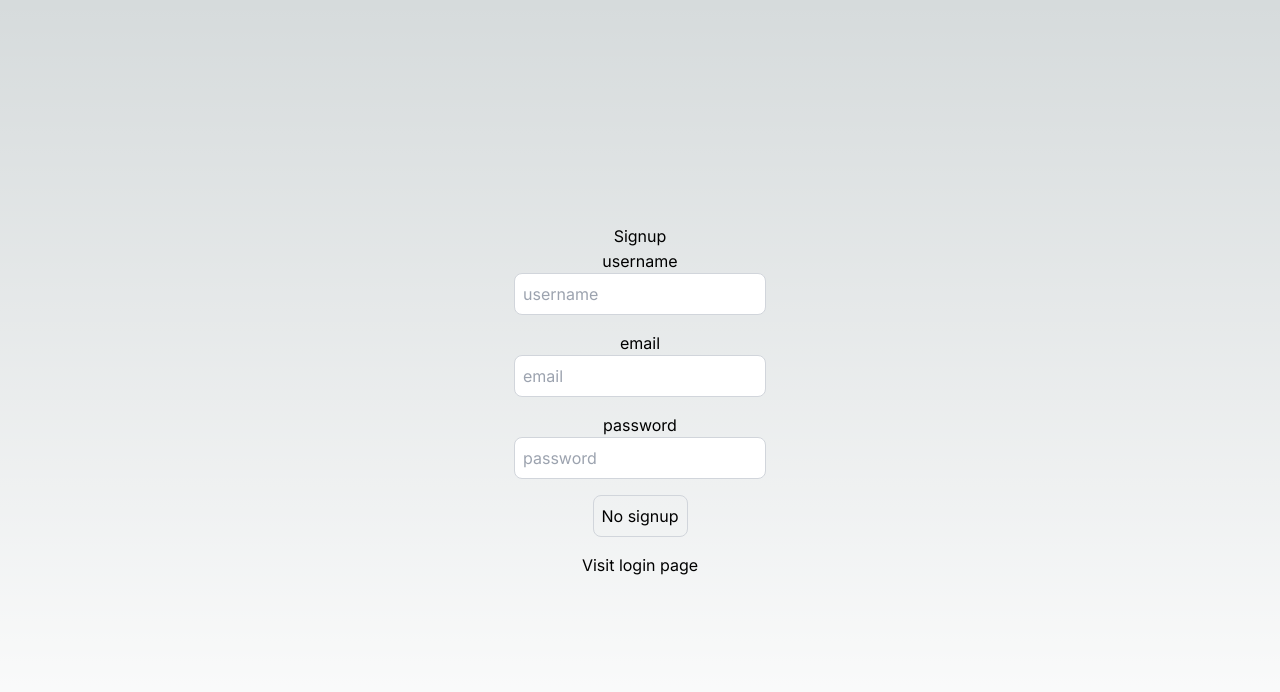
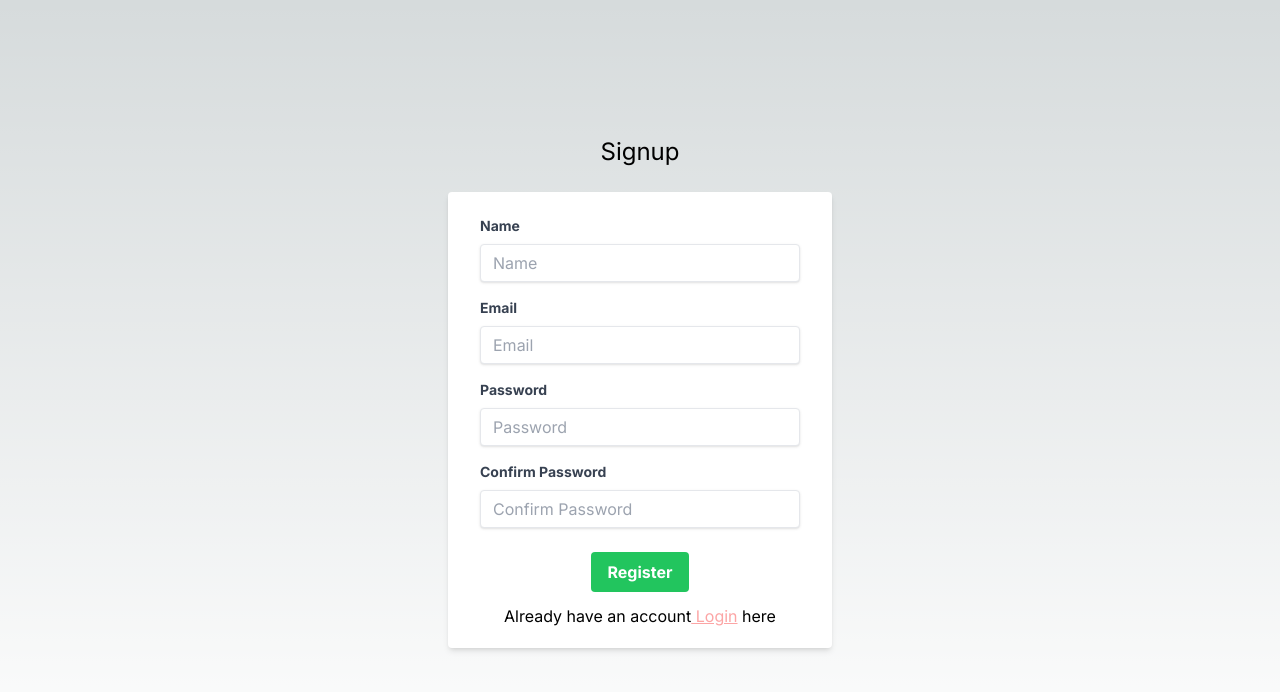
Before and after one commit to hiteshchoudhary/nextjs-fullstack-auth, a Next.js app: page /signup in a window 1280 px wide. Shown: the top 692 px of the page. Built offline with nearby package versions, Linux system fonts and the light colour scheme.

Commit message:
added new design in login or signup page added new field in signup page which is confirm password

```diff
--- a/src/app/login/page.tsx
+++ b/src/app/login/page.tsx
@@ -1,7 +1,7 @@
 "use client";
 import Link from "next/link";
-import React, {useEffect} from "react";
-import {useRouter} from "next/navigation";
+import React, { useEffect } from "react";
+import { useRouter } from "next/navigation";
 import axios from "axios";
 import { toast } from "react-hot-toast";
 
@@ -27,50 +27,49 @@ export default function LoginPage() {
             console.log("Login success", response.data);
             toast.success("Login success");
             router.push("/profile");
-        } catch (error:any) {
+        } catch (error: any) {
             console.log("Login failed", error.message);
             toast.error(error.message);
-        } finally{
-        setLoading(false);
+        } finally {
+            setLoading(false);
         }
     }
 
     useEffect(() => {
-        if(user.email.length > 0 && user.password.length > 0) {
+        if (user.email.length > 0 && user.password.length > 0) {
             setButtonDisabled(false);
-        } else{
+        } else {
             setButtonDisabled(true);
         }
     }, [user]);
 
     return (
-    <div className="flex flex-col items-center justify-center min-h-screen py-2">
-        <h1>{loading ? "Processing" : "Login"}</h1>
-        <hr />
+        <div className="flex justify-center items-center min-h-screen">
+            <div className="w-full max-w-sm">
+                <h2 className="text-2xl text-center mb-6">{loading ? "Processing..." : "Login"}</h2>
+                <div id="mainContainer" className="bg-white shadow-md rounded px-8 pt-6 pb-5 mb-4">
+                    <div className="mb-4">
+                        <label className="block text-gray-700 text-sm font-bold mb-2" htmlFor="email">Email</label>
+                        <input className="shadow appearance-none border rounded w-full py-2 px-3 text-gray-700 leading-tight focus:outline-none focus:shadow-outline" value={user.email} onChange={(e) => setUser({ ...user, email: e.target.value })} id="email" type="email" placeholder="Email" required />
+                    </div>
 
-        <label htmlFor="email">email</label>
-        <input
-        className="p-2 border border-gray-300 rounded-lg mb-4 focus:outline-none focus:border-gray-600 text-black"
-            id="email"
-            type="text"
-            value={user.email}
-            onChange={(e) => setUser({...user, email: e.target.value})}
-            placeholder="email"
-            />
-        <label htmlFor="password">password</label>
-        <input
-        className="p-2 border border-gray-300 rounded-lg mb-4 focus:outline-none focus:border-gray-600 text-black"
-            id="password"
-            type="password"
-            value={user.password}
-            onChange={(e) => setUser({...user, password: e.target.value})}
-            placeholder="password"
-            />
-            <button
-            onClick={onLogin}
-            className="p-2 border border-gray-300 rounded-lg mb-4 focus:outline-none focus:border-gray-600">Login here</button>
-            <Link href="/signup">Visit Signup page</Link>
+                    <div className="mb-4">
+                        <label className="block text-gray-700 text-sm font-bold mb-2" htmlFor="password">Password</label>
+                        <input className="shadow appearance-none border rounded w-full py-2 px-3 text-gray-700 leading-tight focus:outline-none focus:shadow-outline" value={user.password} onChange={(e) => setUser({ ...user, password: e.target.value })} id="password" type="password" placeholder="Password" required />
+                    </div>
+
+                    <div className="flex items-center justify-center">
+                        <button className="bg-green-500 hover:bg-green-700 text-white font-bold py-2 px-4 rounded focus:outline-none focus:shadow-outline" onClick={onLogin} disabled={buttonDisabled ? true : false} type="submit">
+                            Login
+                        </button>
+                    </div>
+                    <Link href={"/signup"} className="text-black text-center block mt-4" >Don't have an account <span className="text-red-300 underline" >signup</span> here</Link>
+                </div>
+
+            </div>
         </div>
+
+
     )
 
 }
--- a/src/app/signup/page.tsx
+++ b/src/app/signup/page.tsx
@@ -1,7 +1,7 @@
 "use client";
 import Link from "next/link";
 import React, { useEffect } from "react";
-import {useRouter} from "next/navigation";
+import { useRouter } from "next/navigation";
 import axios from "axios";
 import { toast } from "react-hot-toast";
 
@@ -17,25 +17,31 @@ export default function SignupPage() {
     })
     const [buttonDisabled, setButtonDisabled] = React.useState(false);
     const [loading, setLoading] = React.useState(false);
+    const [cpassword, setCpassword] = React.useState("");
 
     const onSignup = async () => {
+
+        if (user.password !== cpassword) {
+            return alert("password does not match!")
+        }
+
         try {
             setLoading(true);
             const response = await axios.post("/api/users/signup", user);
             console.log("Signup success", response.data);
             router.push("/login");
 
-        } catch (error:any) {
+        } catch (error: any) {
             console.log("Signup failed", error.message);
 
             toast.error(error.message);
-        }finally {
+        } finally {
             setLoading(false);
         }
     }
 
     useEffect(() => {
-        if(user.email.length > 0 && user.password.length > 0 && user.username.length > 0) {
+        if (user.email.length > 0 && user.password.length > 0 && user.username.length > 0) {
             setButtonDisabled(false);
         } else {
             setButtonDisabled(true);
@@ -44,41 +50,37 @@ export default function SignupPage() {
 
 
     return (
-    <div className="flex flex-col items-center justify-center min-h-screen py-2">
-        <h1>{loading ? "Processing" : "Signup"}</h1>
-        <hr />
-        <label htmlFor="username">username</label>
-        <input
-        className="p-2 border border-gray-300 rounded-lg mb-4 focus:outline-none focus:border-gray-600 text-black"
-            id="username"
-            type="text"
-            value={user.username}
-            onChange={(e) => setUser({...user, username: e.target.value})}
-            placeholder="username"
-            />
-        <label htmlFor="email">email</label>
-        <input
-        className="p-2 border border-gray-300 rounded-lg mb-4 focus:outline-none focus:border-gray-600 text-black"
-            id="email"
-            type="text"
-            value={user.email}
-            onChange={(e) => setUser({...user, email: e.target.value})}
-            placeholder="email"
-            />
-        <label htmlFor="password">password</label>
-        <input
-        className="p-2 border border-gray-300 rounded-lg mb-4 focus:outline-none focus:border-gray-600 text-black"
-            id="password"
-            type="password"
-            value={user.password}
-            onChange={(e) => setUser({...user, password: e.target.value})}
-            placeholder="password"
-            />
-            <button
-            onClick={onSignup}
-            className="p-2 border border-gray-300 rounded-lg mb-4 focus:outline-none focus:border-gray-600">{buttonDisabled ? "No signup" : "Signup"}</button>
-            <Link href="/login">Visit login page</Link>
-        </div>
+        <main>
+            <div className="flex justify-center items-center min-h-screen">
+                <div className="w-full max-w-sm">
+                    <h2 className="text-2xl text-center mb-6">{loading ? "Processing..." : "Signup"}</h2>
+                    <div id="mainContainer" className="bg-white shadow-md rounded px-8 pt-6 pb-5 mb-4">
+                        <div className="mb-4">
+                            <label className="block text-gray-700 text-sm font-bold mb-2" htmlFor="name">Name</label>
+                            <input className="shadow appearance-none border rounded w-full py-2 px-3 text-gray-700 leading-tight focus:outline-none focus:shadow-outline" value={user.username} onChange={(e) => setUser({ ...user, username: e.target.value })} id="name" type="text" placeholder="Name" required />
+                        </div>
+                        <div className="mb-4">
+                            <label className="block text-gray-700 text-sm font-bold mb-2" htmlFor="email">Email</label>
+                            <input className="shadow appearance-none border rounded w-full py-2 px-3 text-gray-700 leading-tight focus:outline-none focus:shadow-outline" value={user.email} onChange={(e) => setUser({ ...user, email: e.target.value })} id="email" type="email" placeholder="Email" required />
+                        </div>
+                        <div className="mb-4">
+                            <label className="block text-gray-700 text-sm font-bold mb-2" htmlFor="password">Password</label>
+                            <input className="shadow appearance-none border rounded w-full py-2 px-3 text-gray-700 leading-tight focus:outline-none focus:shadow-outline" value={user.password} onChange={(e) => setUser({ ...user, password: e.target.value })} id="password" type="password" placeholder="Password" required />
+                        </div>
+                        <div className="mb-6">
+                            <label className="block text-gray-700 text-sm font-bold mb-2" htmlFor="confirmPassword">Confirm Password</label>
+                            <input className="shadow appearance-none border rounded w-full py-2 px-3 text-gray-700 leading-tight focus:outline-none focus:shadow-outline" value={cpassword} onChange={(e) => setCpassword(e.target.value)} id="confirmPassword" type="password" placeholder="Confirm Password" required />
+                        </div>
+                        <div className="flex items-center justify-center">
+                            <button className="bg-green-500 hover:bg-green-700 text-white font-bold py-2 px-4 rounded focus:outline-none focus:shadow-outline" onClick={onSignup} disabled={buttonDisabled ? true : false} type="submit">
+                                Register
+                            </button>
+                        </div>
+                        <Link href={"/login"} className="text-black text-center block mt-3" >Already have an account<span className="text-red-300 underline" > Login</span> here</Link>
+                    </div>
+                </div>
+            </div>
+        </main>
     )
 
 }
```
